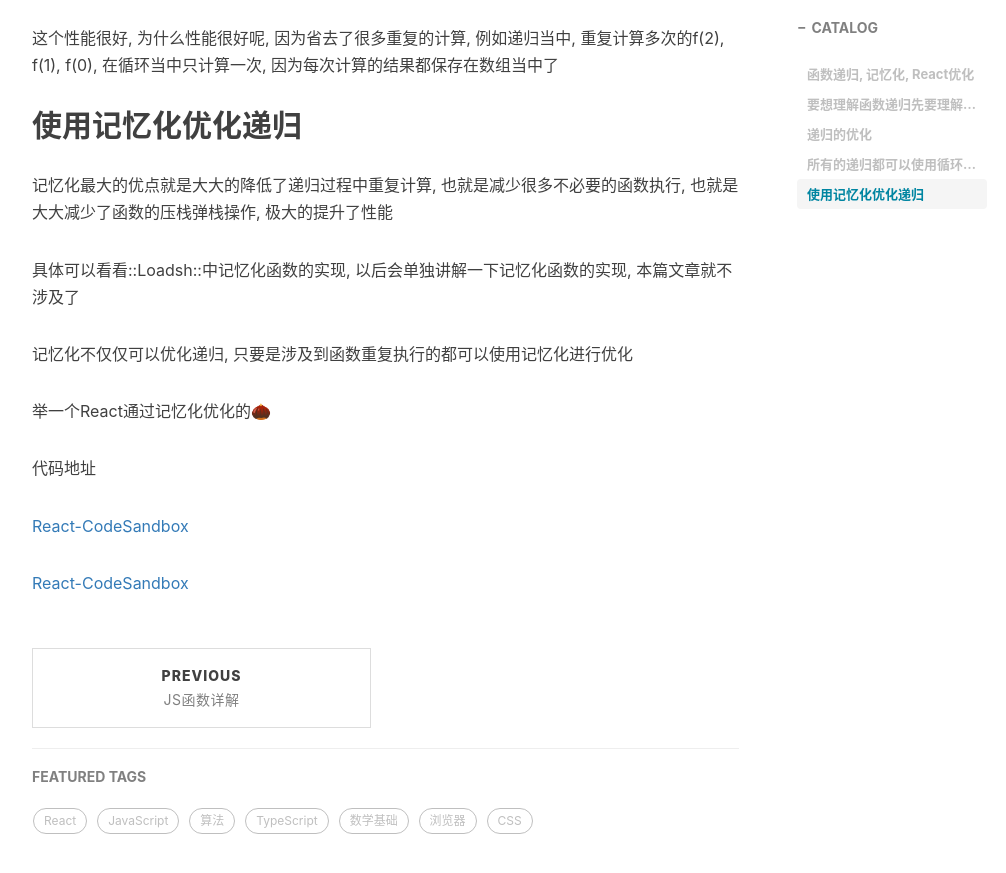
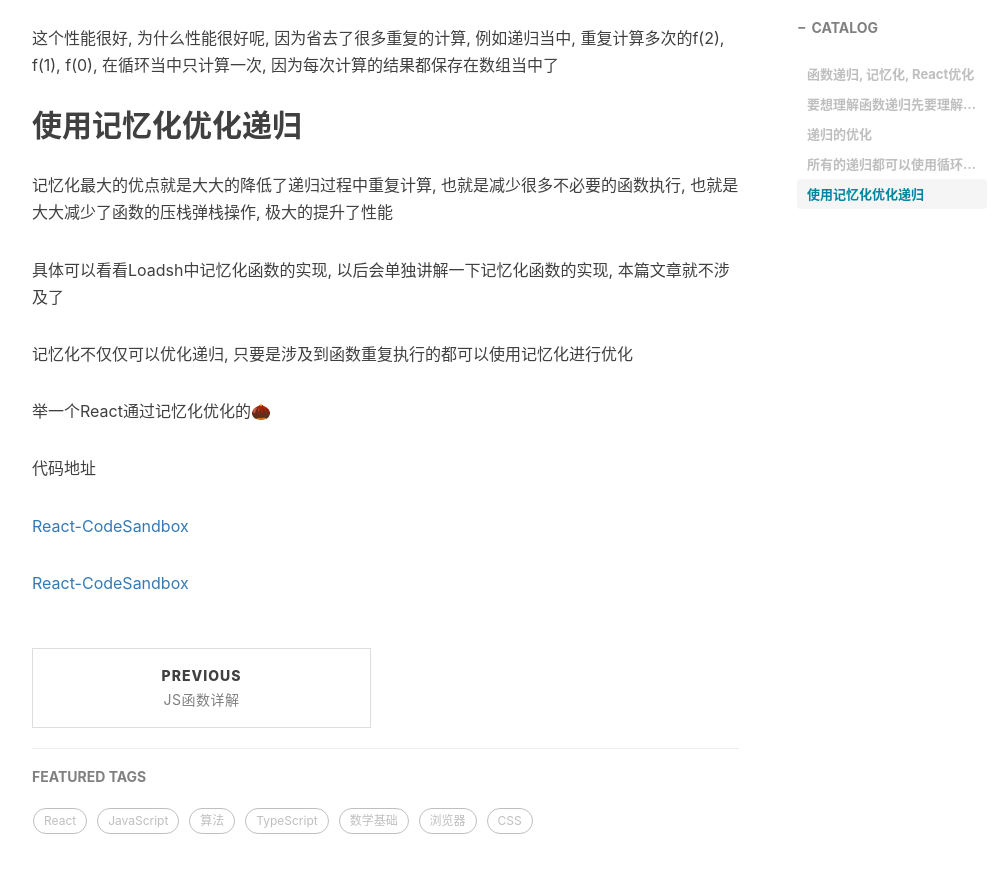
Before and after one commit to echoheart/echoheart.github.io, a Jekyll site: the page built from _posts/2019-11-13-函数递归, 记忆化, React优化.md, in a window 1280 px wide and 900 px high, scrolled down 3516 px. Shown: the top 873 px of the window, without its empty margins (233-1239 px from the left). Built offline with Jekyll 4.4.1, drawn with Linux system fonts in a browser that asks for light colours; nearby versions of some CDN libraries; comment, search, counter and statistics services are not loaded; part of the change alters nothing that is shown.

```diff
--- a/_posts/2019-11-13-函数递归, 记忆化, React优化.md
+++ b/_posts/2019-11-13-函数递归, 记忆化, React优化.md
@@ -150,7 +150,7 @@ f = (n) => {
 记忆化最大的优点就是大大的降低了递归过程中重复计算, 也就是减少很多不必要的函数执行,
 也就是大大减少了函数的压栈弹栈操作, 极大的提升了性能
 
-具体可以看看::Loadsh::中记忆化函数的实现, 以后会单独讲解一下记忆化函数的实现, 本篇文章就不涉及了
+具体可以看看Loadsh中记忆化函数的实现, 以后会单独讲解一下记忆化函数的实现, 本篇文章就不涉及了
 
 记忆化不仅仅可以优化递归, 只要是涉及到函数重复执行的都可以使用记忆化进行优化
 
```
